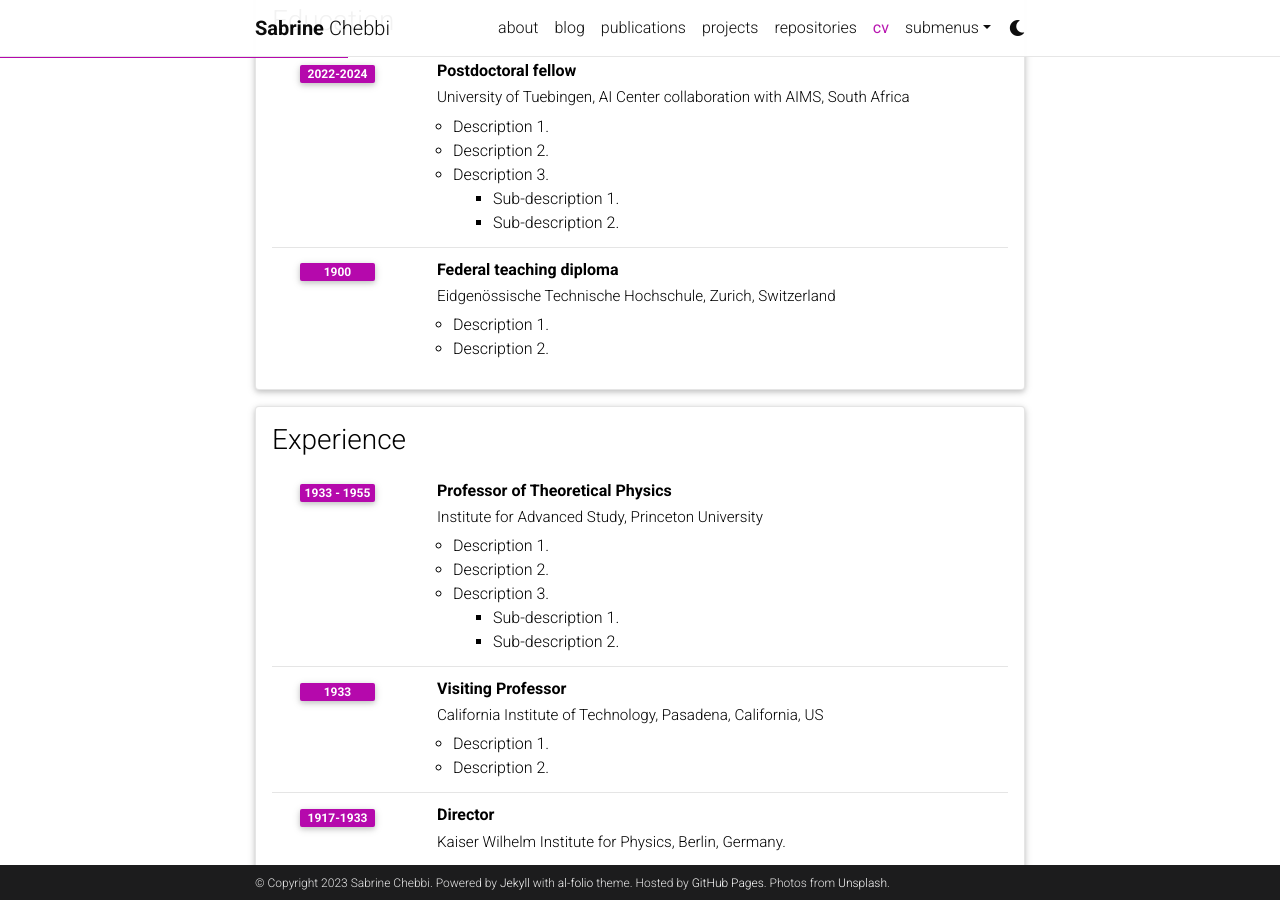
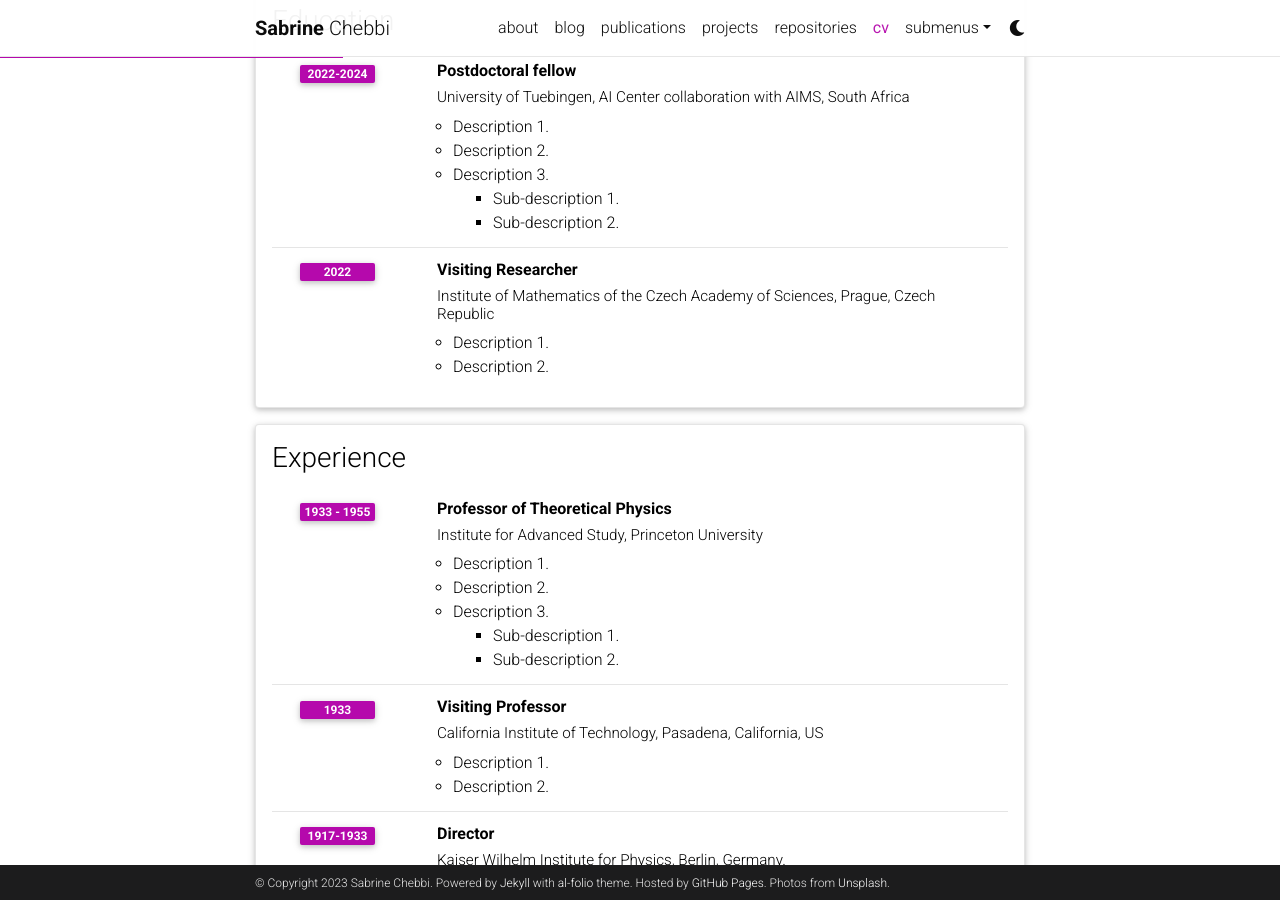
Before and after one commit to Sabrine-stack/Sabrine-stack.github.io, a Jekyll site: the page built from _pages/cv.md, in a window 1280 px wide and 900 px high, scrolled down 406 px. Built offline with Jekyll 4.4.1, drawn with Linux system fonts in a browser that asks for light colours; comment, search, counter and statistics services are not loaded; a style sheet for code colours, icons or effects is not loaded.

Commit message:
Update cv.yml

```diff
--- a/_data/cv.yml
+++ b/_data/cv.yml
@@ -24,9 +24,13 @@
           contents:
             - Sub-description 1.
             - Sub-description 2.
-    - title: Federal teaching diploma
-      institution: Eidgenössische Technische Hochschule, Zurich, Switzerland
-      year: 1900
+
+    - title: Visiting Researcher
+      institution: Institute of Mathematics of the Czech Academy of Sciences, Prague, Czech Republic
+      year: 2022
+      description:
+        - Fluid–structure interaction
+        - Prof. Sarka Necasova, Prof. Vaclav Macha
       description:
         - Description 1.
         - Description 2.
```
